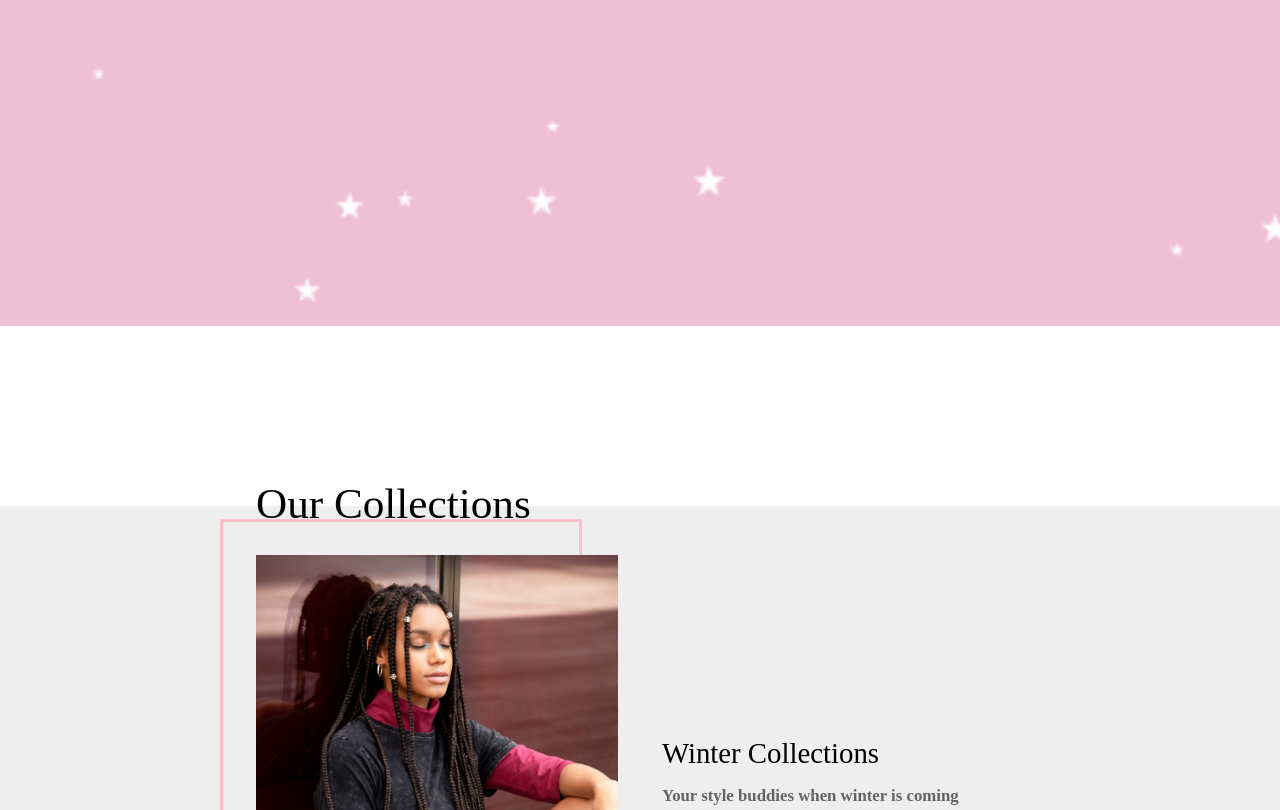
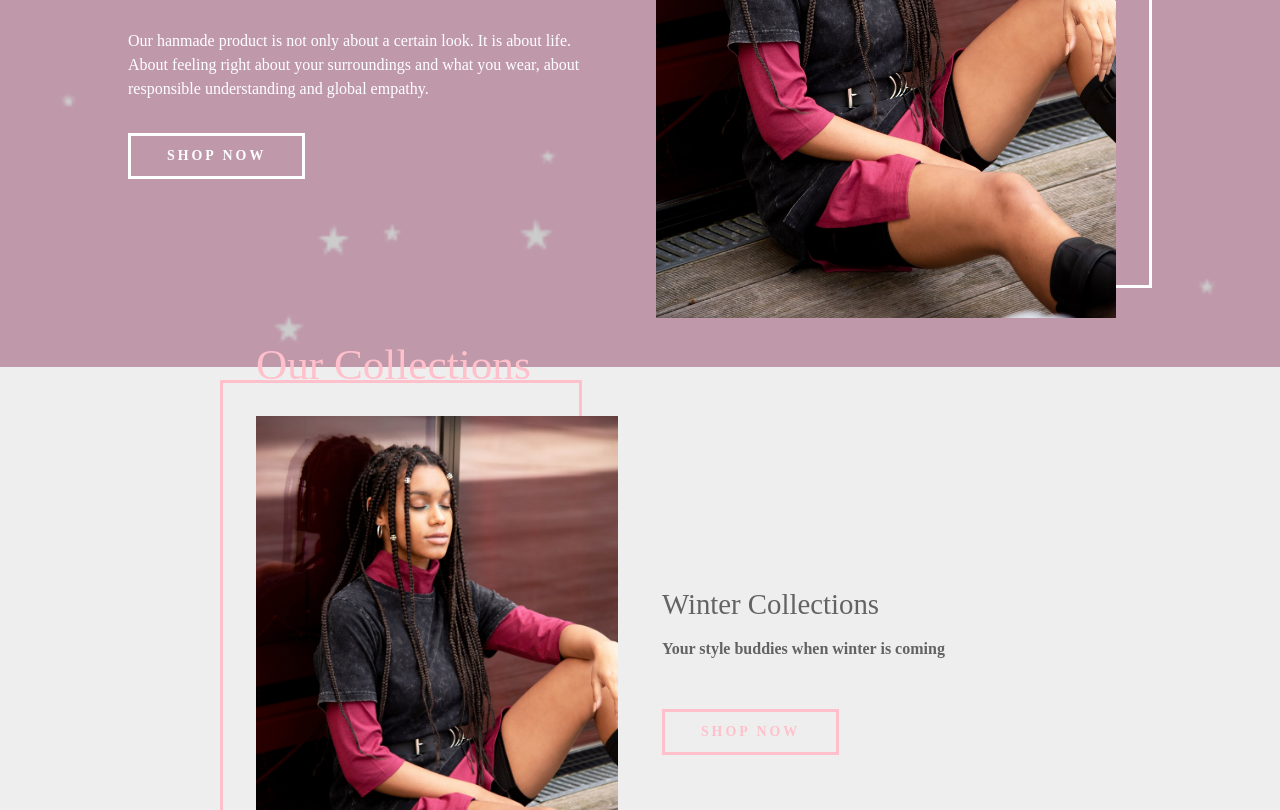
Before and after one commit to Farintin/boho, a plain HTML site: page index.html in a window 1280 px wide. Shown: the part 507-1317 px from the top of the page. Drawn offline with Linux system fonts and the light colour scheme; a web font is replaced by a local one.

Commit message:
colletions-list mockup idea

```diff
--- a/component/collection-list.js
+++ b/component/collection-list.js
@@ -2,7 +2,8 @@ const collectionsListTemp = document.createElement("template");
 collectionsListTemp.innerHTML = `
 <style for="comp-collections-list">
     .collections-list {
-        margin-top: 180px;
+        position: relative;
+        z-index: 999;
     }
 
     .collections-list .heading {
@@ -12,9 +13,10 @@ collectionsListTemp.innerHTML = `
     }
     .collections-list .heading h1 {
         font-size: 270%;
-        font-family: 'Starfish';
+        font-family: var(--font1);
         font-weight: 500;
         transform: translateY(-55%);
+        color: pink;
     }
 
     .collections-list main .card {
@@ -40,7 +42,8 @@ collectionsListTemp.innerHTML = `
         top: 0;
     }
     .collections-list main .card:last-child .bg {
-        display: none;
+        /*display: none;
+        height: 60%;*/
     }
     .collections-list main .card:nth-child(even) .wrapper {
         grid-template-areas: "collection-info collection-display";
@@ -80,32 +83,15 @@ collectionsListTemp.innerHTML = `
         font-weight: 500;
         text-transform: capitalize;
         margin-bottom: 16px;
+        color: var(--fgcolor4);
     }
     .collections-list .card .info .desc {
-        font-size: 105%;
         font-weight: 600;
         margin-bottom: 48px;
         color: var(--fgcolor4);
     }
     .collections-list .card .info .name {
-      font-family: 'Starfish';
-    }
-    .collections-list .card .info .desc {
-        font-family: 'Playfair_Display';
-    }
-    .btn {
-        padding: 0 0 12px 0;
-        border: 2px solid var(--fgcolor1);
-        border-width: 0 0 2px 0;
-        width: fit-content;
-        font-family: 'Source_Sans_Pro', sans-serif;
-    }
-    .btn p {
-        letter-spacing: 3px;
-        text-transform: uppercase;
-        font-size: 87%;
-        font-weight: 900;
-        color: var(--fgcolor5);
+      font-family: var(--font1);
     }
 
 
@@ -140,7 +126,7 @@ collectionsListTemp.innerHTML = `
 
                 <div class="col info">
                     <p class="name">winter collections</p>
-                    <p class="desc">Your style buddies when winter is coming</p>
+                    <p class="text-para desc">Your style buddies when winter is coming</p>
                     <div class="btn">
                         <p>shop now</p>
                     </div>
@@ -159,7 +145,7 @@ collectionsListTemp.innerHTML = `
 
                 <div class="col info">
                     <p class="name">bathroom collections</p>
-                    <p class="desc">Warmy towel for your bathroom stuff</p>
+                    <p class="text-para desc">Warmy towel for your bathroom stuff</p>
                     <div class="btn">
                         <p>shop now</p>
                     </div>
@@ -178,7 +164,7 @@ collectionsListTemp.innerHTML = `
 
                 <div class="col info">
                     <p class="name">bathroom collections</p>
-                    <p class="desc">Warmy towel for your bathroom stuff</p>
+                    <p class="text-para desc">Warmy towel for your bathroom stuff</p>
                     <div class="btn">
                         <p>shop now</p>
                     </div>
@@ -197,7 +183,7 @@ collectionsListTemp.innerHTML = `
 
                 <div class="col info">
                     <p class="name">bathroom collections</p>
-                    <p class="desc">Warmy towel for your bathroom stuff</p>
+                    <p class="text-para desc">Warmy towel for your bathroom stuff</p>
                     <div class="btn">
                         <p>shop now</p>
                     </div>
@@ -216,7 +202,7 @@ collectionsListTemp.innerHTML = `
 
                 <div class="col info">
                     <p class="name">bathroom collections</p>
-                    <p class="desc">Warmy towel for your bathroom stuff</p>
+                    <p class="text-para desc">Warmy towel for your bathroom stuff</p>
                     <div class="btn">
                         <p>shop now</p>
                     </div>
--- a/component/hero.js
+++ b/component/hero.js
@@ -2,24 +2,102 @@ const heroTemp = document.createElement("template");
 heroTemp.innerHTML = `
 <style for="comp-hero">
     .hero {
-        height: 90vh;
+        --hero-height: 95vh;
+        height: var(--hero-height);
         background-position: center;
         background-repeat: no-repeat;
         background-size: cover;
+        position: relative;
     }
-    .hero .wrapper {
+    .hero .overlay {
+        width: 100%;
+        height: 100%;
+        background-color: #000;
+        opacity: 20%;
+    }
+
+    .hero .container {
+        position: absolute;
+        top: 0;
+        width: 100%;
+        height: 100%;
+    }
+    .hero .container .wrapper {
         width: 80%;
         max-width: 1400px;
         height: 100%;
         margin: 0 auto;
+        display: grid;
+        grid-template-columns: 1fr 1fr;
+        grid-column-gap: 5%;
+    }
+
+    .hero .col {
+        display: flex;
+        flex-direction: column;
+        justify-content: center;
+    }
+    .hero .col-1 > * {
+        margin: 16px 0;
+    }
+    .hero .col-2 {
+        align-items: center;
+    }
+
+    .hero .col-2 .image {
+        --image-h: calc(var(--hero-height) * .87);
+        --image-w: calc(var(--image-h) * .75);
+        width: var(--image-w);
+        height: var(--image-h);
+        position: relative;
+    }
+    .hero .col-2 .image .frame {
+        position: absolute;
+        top: 0;
+        right: 0;
+        width: calc(100% - 36px);
+        height: calc(100% - 36px);
+        border: 3px solid;
+        border-color: #fff;
+    }
+    .hero .col-2 .image img {
+        position: absolute;
+        left: 0;
+        bottom: 0;
+        width: calc(100% - 36px);
+        height: calc(100% - 36px);
+        object-fit: cover;
     }
 </style>
 
 <meta id="selectors" bgColor=".hero" bgImg=".hero">
 
 <section class="hero">
-    <div class="wrapper">
+    <div class="overlay"></div>
+    <div class="container">
+        <div class="wrapper">
+            <div class="col col-1">
 
+                <h1 class="text-heading" style="color: #fff;">The Princess collection</h1>
+                <p class="text-para" style="color: #fff;">
+                    Our hanmade product is not only about a certain look.
+                    It is about life.
+                    About feeling right about your surroundings and what you wear,
+                    about responsible understanding and global empathy.</p>
+                <div class="btn" style="border-color: #fff;">
+                    <p style="color: #fff;">shop now</p>
+                </div>
+
+            </div>
+            <div class="col col-2">
+
+                <div class="image">
+                    <div class="frame"></div>
+                    <img src="img/carousel-1-2.jpg" alt="product title">
+                </div>
+
+            </div>
+        </div>
     </div>
 </section>
 `;
--- a/css/style.css
+++ b/css/style.css
@@ -1,10 +1,14 @@
 :root {
     --bg-color: #eeeeee;
     --fg-color1: #fff;
+
+    --font1: 'Starfish';
+    --font2: 'Source_Sans_Pro';
+    --font3: 'Playfair_Display';
 }
 
 body {
-    font-family: 'Source_Sans_Pro', sans-serif;
+    font-family: var(--font2);
 }
 
 
@@ -14,3 +18,36 @@ body {
     stroke: var(--fgcolor3);
     stroke-width: 2px;
 }
+
+
+
+.text-heading {
+    font-family: var(--font1);
+    font-size: 300%;
+    letter-spacing: 3px;
+    line-height: 210%;
+}
+.text-para {
+    font-family: var(--font2);
+    font-size: 100%;
+    line-height: 1.5;
+    font-weight: 400;
+}
+
+
+
+
+.btn {
+    padding: 12px 36px;
+    border: 3px solid;
+    border-color: pink;
+    width: fit-content;
+    font-family: var(--font2);
+}
+.btn p {
+    letter-spacing: 3px;
+    text-transform: uppercase;
+    font-size: 87%;
+    font-weight: 900;
+    color: pink;
+}
```
